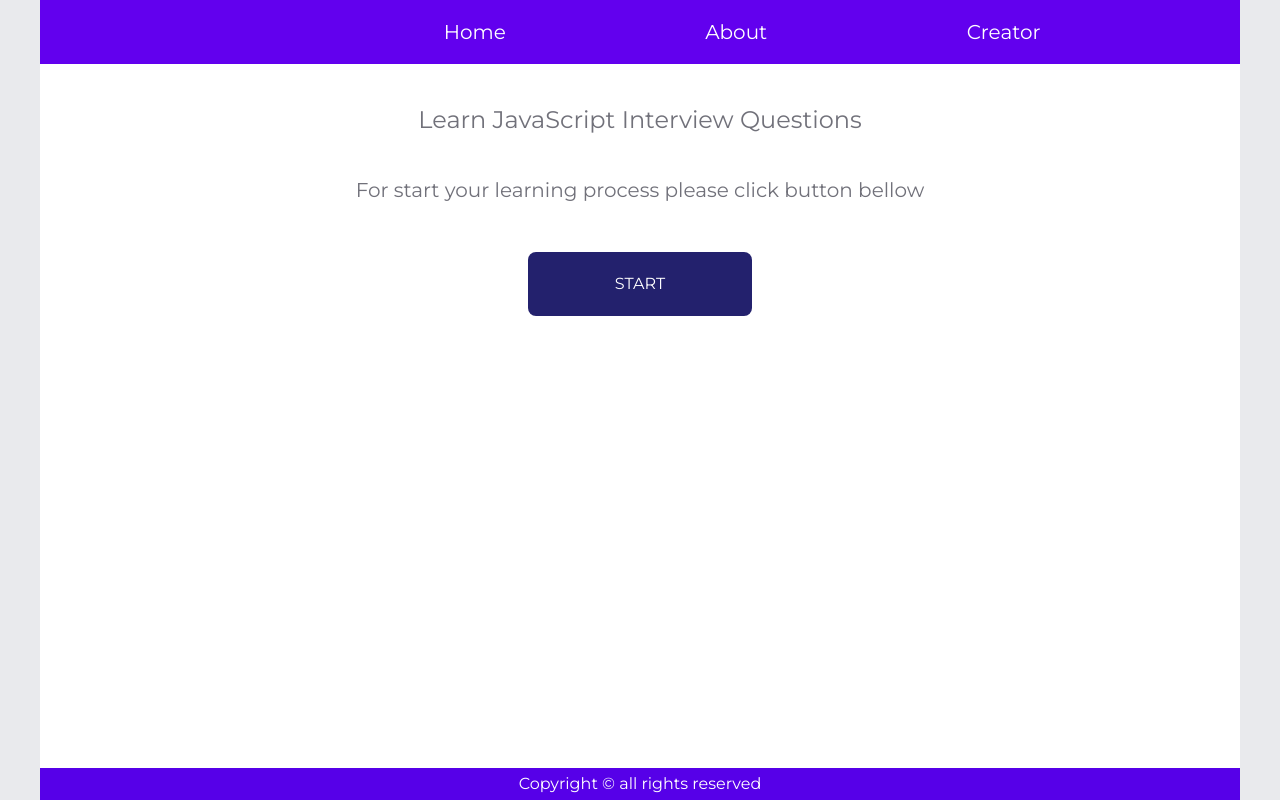
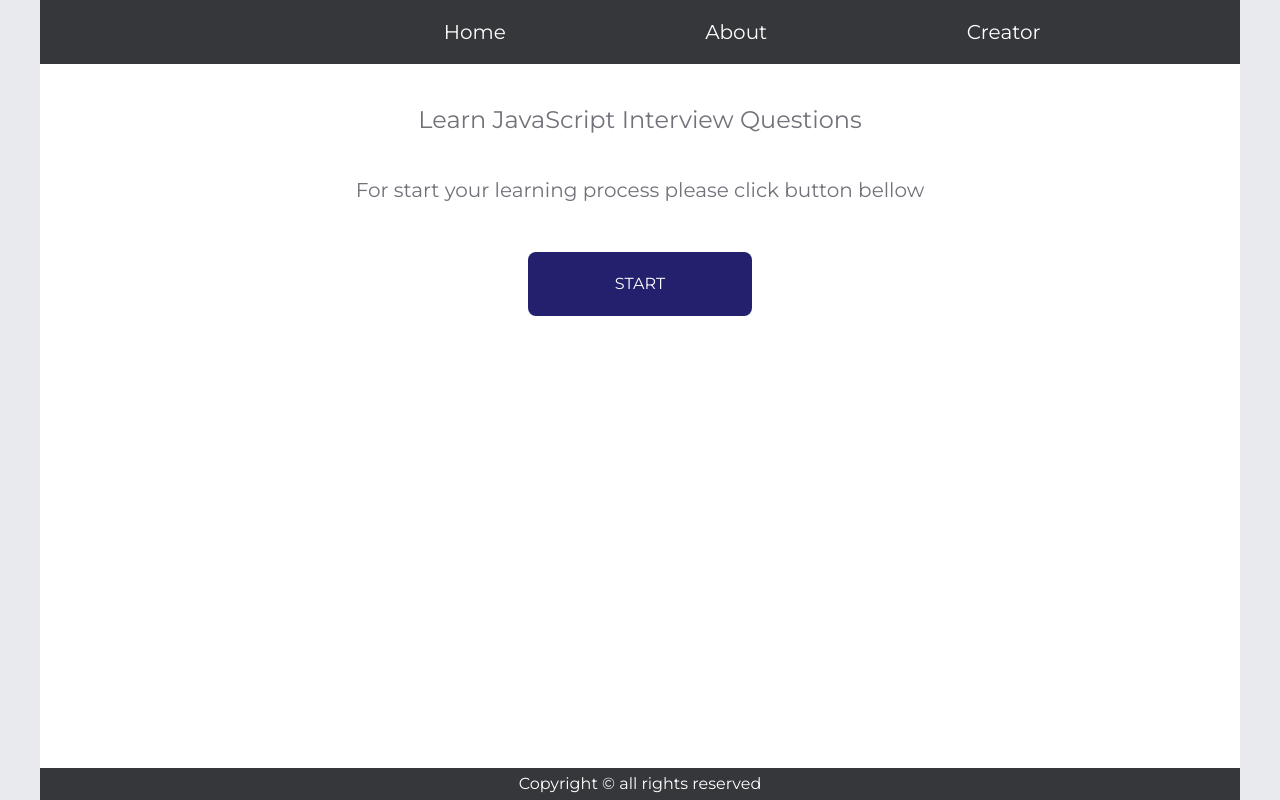
Before and after one commit to rafal19987/Interview-Questions-App-Nextjs-Tailwind-TypeScript-Supabase, a Next.js app: page / in a window 1280 px wide. Built offline with nearby package versions, Linux system fonts and the light colour scheme.

Commit message:
style: change header and footer bg color

```diff
--- a/app/components/shared/Footer/Footer.tsx
+++ b/app/components/shared/Footer/Footer.tsx
@@ -1,6 +1,6 @@
 const Footer = () => {
   return (
-    <footer className="flex items-center justify-center w-full h-8 bg-[#5600E8] text-white text-s text-center">
+    <footer className="flex items-center justify-center w-full h-8 bg-[#35373b] text-white text-s text-center">
       Copyright © all rights reserved
     </footer>
   )
--- a/app/components/shared/Header/Header.tsx
+++ b/app/components/shared/Header/Header.tsx
@@ -5,7 +5,7 @@ import DesktopNav from './DesktopNav/DesktopNav'
 
 const Header = () => {
   return (
-    <header className="flex justify-between items-center w-full h-16 bg-[#6200ee] overflow-hidden">
+    <header className="flex justify-between items-center w-full h-16 bg-[#35373b] overflow-hidden">
       {/* <Logo /> */}
       <div className="opacity-0">JavaScript Interview Questions</div>
       <HamburgerMenu />
```
